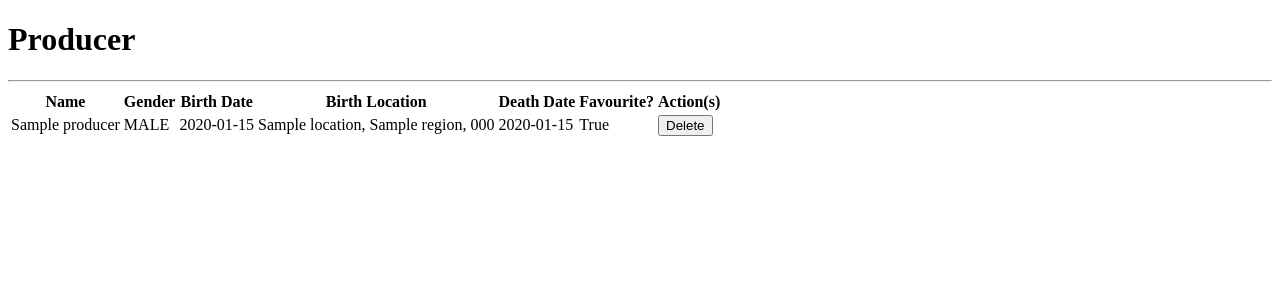
After one commit to JRAdams97/melophobia, a Django app: page /producer/list in a window 1280 px wide. The commit adds this page. Shown: the top 300 px of the page. Run offline with Django 5.2, Linux system fonts and the light colour scheme; tables that the repository leaves empty hold one stand-in row (values such as "Sample post").

Commit message:
Producer model, views, and urls
- add Producer model and create migrations
- add Producer form, urls, templates, and views

```diff
--- a/melophobia/main/forms.py
+++ b/melophobia/main/forms.py
@@ -1,6 +1,6 @@
 from django import forms
 
-from melophobia.main.models import Country, Region, Location, Genre, Label, Artist, Media, Language
+from melophobia.main.models import Country, Region, Location, Genre, Label, Artist, Media, Language, Producer
 
 FAVOURITE_LABEL = 'Favourite?'
 
@@ -85,6 +85,21 @@ class MediaForm(forms.ModelForm):
         }
 
 
+class ProducerForm(forms.ModelForm):
+    class Meta:
+        model = Producer
+        fields = ['name', 'sort_name', 'gender', 'birth_date', 'birth_location', 'death_date', 'is_favourite']
+        labels = {
+            'name': 'Name',
+            'sort_name': 'Sort Name',
+            'gender': 'Gender',
+            'birth_date': 'Birth Date',
+            'birth_location': 'Birth Location',
+            'death_date': 'Death Date',
+            'is_favourite': FAVOURITE_LABEL
+        }
+
+
 class RegionForm(forms.ModelForm):
     class Meta:
         model = Region
--- a/melophobia/main/models.py
+++ b/melophobia/main/models.py
@@ -101,6 +101,22 @@ class Language(models.Model):
         return self.name
 
 
+class Producer(models.Model):
+    name = models.CharField(db_index=True)
+    sort_name = models.CharField(blank=True)
+    gender = models.CharField(choices=Gender)
+    birth_date = models.CharField(default='0000-00-00')
+    birth_location = models.ForeignKey(Location, on_delete=models.SET_NULL, null=True)
+    death_date = models.CharField(blank=True)
+    is_favourite = models.BooleanField(default=False)
+
+    class Meta:
+        ordering = ('name',)
+
+    def __str__(self):
+        return self.name
+
+
 class Genre(models.Model):
     name = models.CharField(db_index=True, max_length=50)
     origin_year = models.IntegerField(null=True)
--- a/melophobia/main/urls.py
+++ b/melophobia/main/urls.py
@@ -6,7 +6,8 @@ from melophobia.main.views import CountryListView, CountryCreateView, CountryUpd
     LocationUpdateView, LocationDeleteView, GenreListView, GenreCreateView, GenreUpdateView, GenreDeleteView, \
     LabelListView, LabelCreateView, LabelUpdateView, LabelDeleteView, ArtistListView, ArtistCreateView, \
     ArtistUpdateView, ArtistDeleteView, MediaListView, MediaCreateView, MediaUpdateView, MediaDeleteView, \
-    LanguageListView, LanguageCreateView, LanguageUpdateView, LanguageDeleteView
+    LanguageListView, LanguageCreateView, LanguageUpdateView, LanguageDeleteView, ProducerListView, ProducerCreateView, \
+    ProducerUpdateView, ProducerDeleteView
 
 urlpatterns = [
     path('artist/list', ArtistListView.as_view(), name='artist_list'),
@@ -37,6 +38,10 @@ urlpatterns = [
     path('media/add', MediaCreateView.as_view(), name='media_add'),
     path('media/edit/<int:pk>', MediaUpdateView.as_view(), name='media_edit'),
     path('media/delete/<int:pk>', MediaDeleteView.as_view(), name='media_delete'),
+    path('producer/list', ProducerListView.as_view(), name='producer_list'),
+    path('producer/add', ProducerCreateView.as_view(), name='producer_add'),
+    path('producer/edit/<int:pk>', ProducerUpdateView.as_view(), name='producer_edit'),
+    path('producer/delete/<int:pk>', ProducerDeleteView.as_view(), name='producer_delete'),
     path('region/list', RegionListView.as_view(), name='region_list'),
     path('region/add', RegionCreateView.as_view(), name='region_add'),
     path('region/edit/<int:pk>', RegionUpdateView.as_view(), name='region_edit'),
--- a/melophobia/main/views.py
+++ b/melophobia/main/views.py
@@ -3,8 +3,8 @@ from django.urls import reverse_lazy
 from django.views.generic import ListView, CreateView, UpdateView, DeleteView
 
 from melophobia.main.forms import CountryForm, RegionForm, LocationForm, GenreForm, LabelForm, ArtistForm, MediaForm, \
-    LanguageForm
-from melophobia.main.models import Country, Region, Location, Genre, Label, Artist, Media, Language
+    LanguageForm, ProducerForm
+from melophobia.main.models import Country, Region, Location, Genre, Label, Artist, Media, Language, Producer
 
 
 class ArtistCreateView(CreateView):
@@ -210,6 +210,35 @@ class MediaDeleteView(DeleteView):
     success_url = reverse_lazy('media_list')
 
 
+class ProducerCreateView(CreateView):
+    model = Producer
+    form_class = ProducerForm
+    template_name = 'producer/form.html'
+    success_url = reverse_lazy('producer_list')
+
+
+class ProducerListView(ListView):
+    model = Producer
+    template_name = 'producer/list.html'
+    context_object_name = 'producers'
+    paginate_by = 25
+
+    def get_queryset(self) -> QuerySet:
+        return Producer.objects.all()
+
+
+class ProducerUpdateView(UpdateView):
+    model = Producer
+    form_class = ProducerForm
+    template_name = 'producer/form.html'
+    success_url = reverse_lazy('producer_list')
+
+
+class ProducerDeleteView(DeleteView):
+    model = Producer
+    success_url = reverse_lazy('producer_list')
+
+
 class RegionCreateView(CreateView):
     model = Region
     form_class = RegionForm
--- a/melophobia/templates/genre/list.html
+++ b/melophobia/templates/genre/list.html
@@ -10,7 +10,7 @@
             <th>Name</th>
             <th>Parent Genre(s)</th>
             <th>Origin Year</th>
-            <th>Favourite</th>
+            <th>Favourite?</th>
             <th>Action(s)</th>
         </tr>
         </thead>
--- /dev/null
+++ b/melophobia/templates/producer/list.html
@@ -0,0 +1,44 @@
+{% extends 'base.html' %}
+{% block content %}
+
+<div>
+    <h1>Producer</h1>
+    <hr/>
+    <table>
+        <thead>
+        <tr>
+            <th>Name</th>
+            <th>Gender</th>
+            <th>Birth Date</th>
+            <th>Birth Location</th>
+            <th>Death Date</th>
+            <th>Favourite?</th>
+            <th>Action(s)</th>
+        </tr>
+        </thead>
+        <tbody>
+
+        {% for producer in producers %}
+
+        <tr>
+            <td>{{ producer.name }}</td>
+            <td>{{ producer.gender }}</td>
+            <td>{{ producer.birth_date }}</td>
+            <td>{{ producer.birth_location }}</td>
+            <td>{{ producer.death_date }}</td>
+            <td>{{ producer.is_favourite }}</td>
+            <td>
+                <form action="{% url 'producer_delete' producer.pk %}" method="POST">
+                    {% csrf_token %}
+                    <input type="submit" value="Delete">
+                </form>
+            </td>
+        </tr>
+
+        {% endfor %}
+
+        </tbody>
+    </table>
+</div>
+
+{% endblock %}
```
Also changed, not shown: melophobia/templates/producer/form.html (added, +14 -0 lines), melophobia/main/migrations/0012_producer.py (added).
